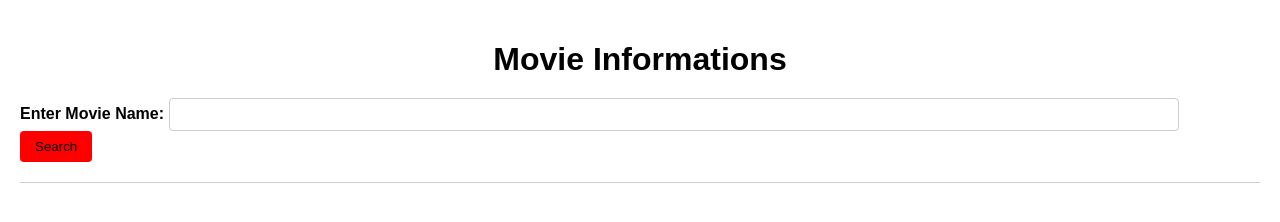
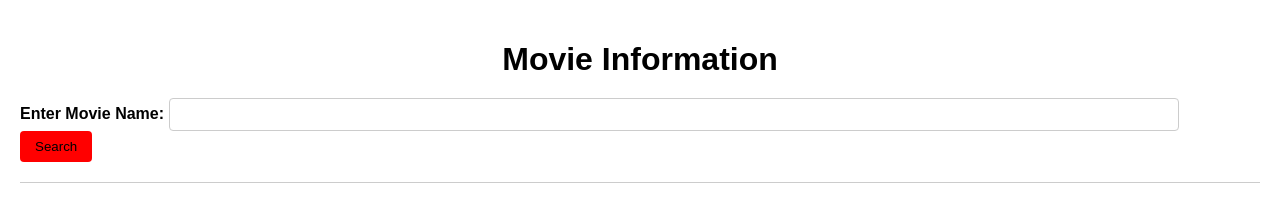
Before and after one commit to ASHITGOLWALA/lpcertify, a plain HTML site: page agentwidget.html in a window 1280 px wide. Drawn offline with Linux system fonts and the light colour scheme.

Commit message:
Update agentwidget.html

```diff
--- a/agentwidget.html
+++ b/agentwidget.html
@@ -103,7 +103,7 @@
 </style>
 </head>
 <body>
-<h1>Movie Informations</h1>
+<h1>Movie Information</h1>
 <div>
 <label for="searchInput">Enter Movie Name:</label>
 <input type="text" id="searchInput" />
```
